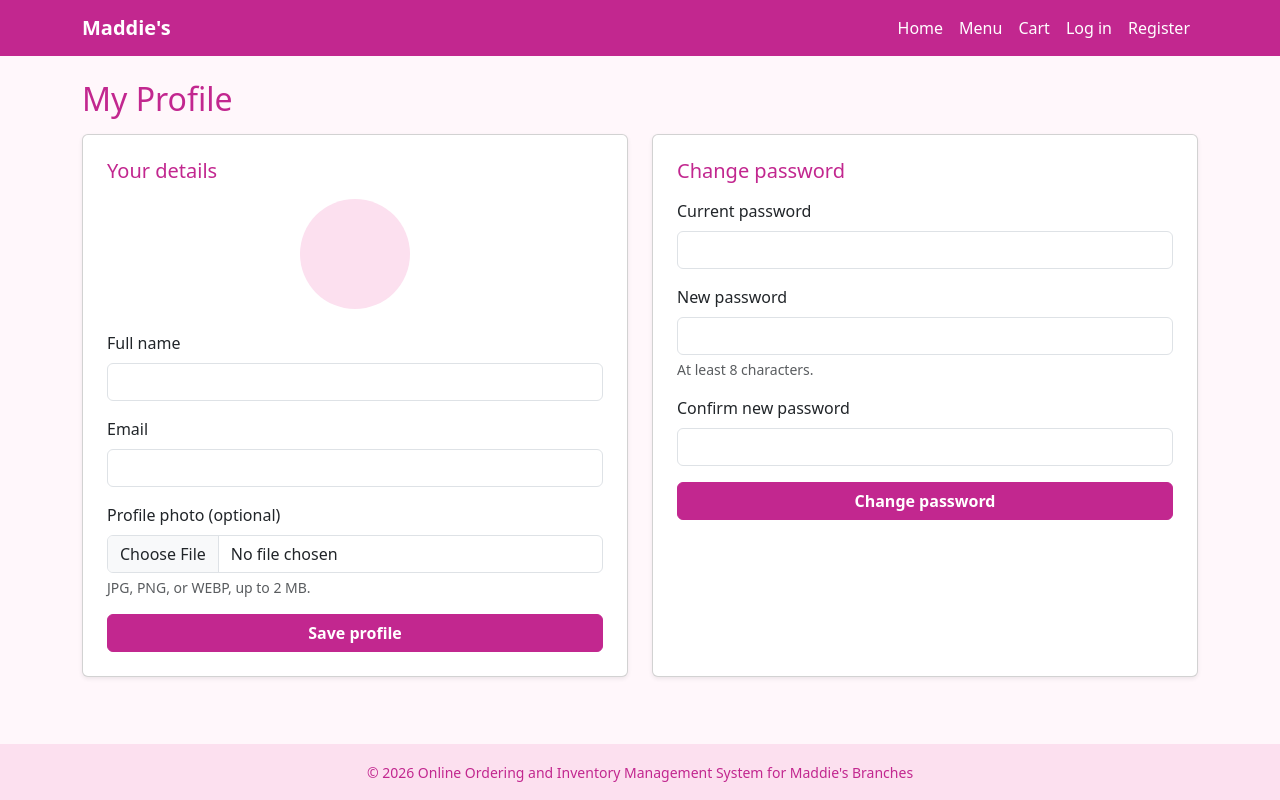
After one commit to gimangjhonaxel-alt/maddies-system, a Flask app: template templates/profile/index.html in a window 1280 px wide. The commit adds this page. Run offline with Flask 3, Linux system fonts and the light colour scheme; the template is opened without the code that fills it: values that come from a table or form of the project are taken from there, others are empty; some libraries are stand-ins or nearby versions.

Commit message:
Add profile page with photo upload and password change, fix home page buttons

```diff
--- a/app.py
+++ b/app.py
@@ -10,6 +10,7 @@ from routes.cart import cart_bp
 from routes.orders import orders_bp
 from routes.order_manage import order_manage_bp
 from routes.dashboard import dashboard_bp
+from routes.profile import profile_bp
 
 app = Flask(__name__)
 app.config["SECRET_KEY"] = config.SECRET_KEY
@@ -32,6 +33,7 @@ app.register_blueprint(cart_bp)
 app.register_blueprint(orders_bp)
 app.register_blueprint(order_manage_bp)
 app.register_blueprint(dashboard_bp)
+app.register_blueprint(profile_bp)
 
 
 @app.context_processor
--- a/forms.py
+++ b/forms.py
@@ -11,13 +11,20 @@ from wtforms.validators import (
 from models.user import User
 
 
+def _strip(value):
+    """Trim stray spaces, which often come from copy-pasting."""
+    return value.strip() if isinstance(value, str) else value
+
+
 class RegisterForm(FlaskForm):
     name = StringField(
         "Full name",
+        filters=[_strip],
         validators=[DataRequired(), Length(min=2, max=100)],
     )
     email = StringField(
         "Email",
+        filters=[_strip],
         validators=[DataRequired(), Email(), Length(max=120)],
     )
     password = PasswordField(
@@ -39,15 +46,64 @@ class RegisterForm(FlaskForm):
 class LoginForm(FlaskForm):
     email = StringField(
         "Email",
+        filters=[_strip],
         validators=[DataRequired(), Email()],
     )
     password = PasswordField("Password", validators=[DataRequired()])
     submit = SubmitField("Log in")
 
 
+class ProfileForm(FlaskForm):
+    name = StringField(
+        "Full name",
+        filters=[_strip],
+        validators=[DataRequired(), Length(min=2, max=100)],
+    )
+    email = StringField(
+        "Email",
+        filters=[_strip],
+        validators=[DataRequired(), Email(), Length(max=120)],
+    )
+    photo = FileField(
+        "Profile photo (optional)",
+        validators=[
+            FileAllowed(["jpg", "jpeg", "png", "webp"],
+                        "Only JPG, PNG, or WEBP images are allowed."),
+            FileSize(max_size=2 * 1024 * 1024,
+                     message="The image must be 2 MB or smaller."),
+        ],
+    )
+    submit = SubmitField("Save profile")
+
+    def __init__(self, user_id=None, **kwargs):
+        super().__init__(**kwargs)
+        self._user_id = user_id
+
+    def validate_email(self, field):
+        if User.email_taken(field.data.strip().lower(), self._user_id):
+            raise ValidationError("That email is already used by another account.")
+
+
+class ChangePasswordForm(FlaskForm):
+    current_password = PasswordField(
+        "Current password", validators=[DataRequired()]
+    )
+    new_password = PasswordField(
+        "New password",
+        validators=[DataRequired(), Length(min=8, max=64)],
+    )
+    confirm_new_password = PasswordField(
+        "Confirm new password",
+        validators=[DataRequired(),
+                    EqualTo("new_password", message="Passwords must match.")],
+    )
+    submit = SubmitField("Change password")
+
+
 class ProductForm(FlaskForm):
     name = StringField(
         "Product name",
+        filters=[_strip],
         validators=[DataRequired(), Length(min=2, max=120)],
     )
     category_id = SelectField("Category", coerce=int, validators=[DataRequired()])
@@ -89,10 +145,12 @@ class CheckoutForm(FlaskForm):
     branch_id = SelectField("Branch", coerce=int, validators=[DataRequired()])
     customer_name = StringField(
         "Full name",
+        filters=[_strip],
         validators=[DataRequired(), Length(min=2, max=100)],
     )
     customer_phone = StringField(
         "Mobile number",
+        filters=[_strip],
         validators=[
             DataRequired(),
             Regexp(r"^(09\d{9}|\+639\d{9})$",
@@ -101,6 +159,7 @@ class CheckoutForm(FlaskForm):
     )
     customer_email = StringField(
         "Email (for your order confirmation)",
+        filters=[_strip],
         validators=[DataRequired(), Email(), Length(max=120)],
     )
     fulfillment = SelectField(
@@ -119,6 +178,7 @@ class CheckoutForm(FlaskForm):
     )
     gcash_reference = StringField(
         "GCash reference number",
+        filters=[_strip],
         validators=[Length(max=50)],
     )
     submit = SubmitField("Place order")
--- a/models/user.py
+++ b/models/user.py
@@ -28,6 +28,30 @@ class User:
     def can_view_all_sales(self):
         return False
 
+    # ---------- profile changes ----------
+    def update_details(self, name, email):
+        db.execute(
+            "UPDATE users SET name = %s, email = %s WHERE id = %s",
+            (name, email, self.id),
+        )
+        self.name = name
+        self.email = email
+
+    def change_password(self, new_password):
+        hashed = generate_password_hash(new_password)
+        db.execute(
+            "UPDATE users SET password_hash = %s WHERE id = %s",
+            (hashed, self.id),
+        )
+        self._password_hash = hashed
+
+    def set_photo(self, photo_path):
+        db.execute(
+            "UPDATE users SET profile_photo = %s WHERE id = %s",
+            (photo_path, self.id),
+        )
+        self.profile_photo = photo_path
+
     # ---------- database ----------
     @staticmethod
     def _from_row(row):
@@ -47,6 +71,12 @@ class User:
     def find_by_id(user_id):
         row = db.fetch_one("SELECT * FROM users WHERE id = %s", (user_id,))
         return User._from_row(row)
+
+    @staticmethod
+    def email_taken(email, exclude_id=None):
+        """True if another account already uses this email."""
+        row = db.fetch_one("SELECT id FROM users WHERE email = %s", (email,))
+        return row is not None and row["id"] != exclude_id
 
     @staticmethod
     def register_customer(name, email, password):
--- a/templates/base.html
+++ b/templates/base.html
@@ -50,7 +50,7 @@
                     </li>
                     {% if session.get('user_id') %}
                         <li class="nav-item">
-                            <span class="nav-link">Hi, {{ session.get('name') }}</span>
+                            <a class="nav-link" href="{{ url_for('profile.index') }}">Hi, {{ session.get('name') }}</a>
                         </li>
                         <li class="nav-item">
                             <form method="POST" action="{{ url_for('auth.logout') }}" class="d-inline">
--- /dev/null
+++ b/templates/profile/index.html
@@ -0,0 +1,102 @@
+{% extends "base.html" %}
+
+{% block title %}Maddie's | My Profile{% endblock %}
+
+{% block content %}
+<h2 class="mb-3" style="color: var(--maddies-brown);">My Profile</h2>
+
+<div class="row g-4">
+    <div class="col-lg-6">
+        <div class="card shadow-sm h-100">
+            <div class="card-body p-4">
+                <h5 class="mb-3" style="color: var(--maddies-brown);">Your details</h5>
+
+                <div class="text-center mb-3">
+                    {% if user.profile_photo %}
+                        <img src="{{ url_for('static', filename=user.profile_photo) }}"
+                             alt="Your profile photo" class="rounded-circle"
+                             style="height: 110px; width: 110px; object-fit: cover;">
+                    {% else %}
+                        <div class="rounded-circle d-inline-flex align-items-center justify-content-center fs-1 fw-bold"
+                             style="height: 110px; width: 110px; background-color: var(--maddies-pink); color: var(--maddies-brown);">
+                            {{ user.name[0]|upper }}
+                        </div>
+                    {% endif %}
+                    <div class="text-muted small mt-2">{{ user.role|capitalize }}</div>
+                </div>
+
+                <form method="POST" action="{{ url_for('profile.index') }}"
+                      enctype="multipart/form-data">
+                    {{ form.hidden_tag() }}
+
+                    <div class="mb-3">
+                        {{ form.name.label(class="form-label") }}
+                        {{ form.name(class="form-control" + (" is-invalid" if form.name.errors else ""), maxlength=100) }}
+                        {% for error in form.name.errors %}
+                            <div class="invalid-feedback">{{ error }}</div>
+                        {% endfor %}
+                    </div>
+
+                    <div class="mb-3">
+                        {{ form.email.label(class="form-label") }}
+                        {{ form.email(class="form-control" + (" is-invalid" if form.email.errors else ""), type="email", maxlength=120) }}
+                        {% for error in form.email.errors %}
+                            <div class="invalid-feedback">{{ error }}</div>
+                        {% endfor %}
+                    </div>
+
+                    <div class="mb-3">
+                        {{ form.photo.label(class="form-label") }}
+                        {{ form.photo(class="form-control" + (" is-invalid" if form.photo.errors else ""), accept=".jpg,.jpeg,.png,.webp") }}
+                        <div class="form-text">JPG, PNG, or WEBP, up to 2 MB.</div>
+                        {% for error in form.photo.errors %}
+                            <div class="invalid-feedback d-block">{{ error }}</div>
+                        {% endfor %}
+                    </div>
+
+                    {{ form.submit(class="btn btn-maddies w-100") }}
+                </form>
+            </div>
+        </div>
+    </div>
+
+    <div class="col-lg-6">
+        <div class="card shadow-sm h-100">
+            <div class="card-body p-4">
+                <h5 class="mb-3" style="color: var(--maddies-brown);">Change password</h5>
+
+                <form method="POST" action="{{ url_for('profile.change_password') }}">
+                    {{ password_form.hidden_tag() }}
+
+                    <div class="mb-3">
+                        {{ password_form.current_password.label(class="form-label") }}
+                        {{ password_form.current_password(class="form-control" + (" is-invalid" if password_form.current_password.errors else "")) }}
+                        {% for error in password_form.current_password.errors %}
+                            <div class="invalid-feedback">{{ error }}</div>
+                        {% endfor %}
+                    </div>
+
+                    <div class="mb-3">
+                        {{ password_form.new_password.label(class="form-label") }}
+                        {{ password_form.new_password(class="form-control" + (" is-invalid" if password_form.new_password.errors else ""), minlength=8, maxlength=64) }}
+                        <div class="form-text">At least 8 characters.</div>
+                        {% for error in password_form.new_password.errors %}
+                            <div class="invalid-feedback">{{ error }}</div>
+                        {% endfor %}
+                    </div>
+
+                    <div class="mb-3">
+                        {{ password_form.confirm_new_password.label(class="form-label") }}
+                        {{ password_form.confirm_new_password(class="form-control" + (" is-invalid" if password_form.confirm_new_password.errors else "")) }}
+                        {% for error in password_form.confirm_new_password.errors %}
+                            <div class="invalid-feedback">{{ error }}</div>
+                        {% endfor %}
+                    </div>
+
+                    {{ password_form.submit(class="btn btn-maddies w-100") }}
+                </form>
+            </div>
+        </div>
+    </div>
+</div>
+{% endblock %}
```
Also changed, not shown: routes/profile.py (added, +95 -0 lines), templates/index.html (+6 -2 lines).
